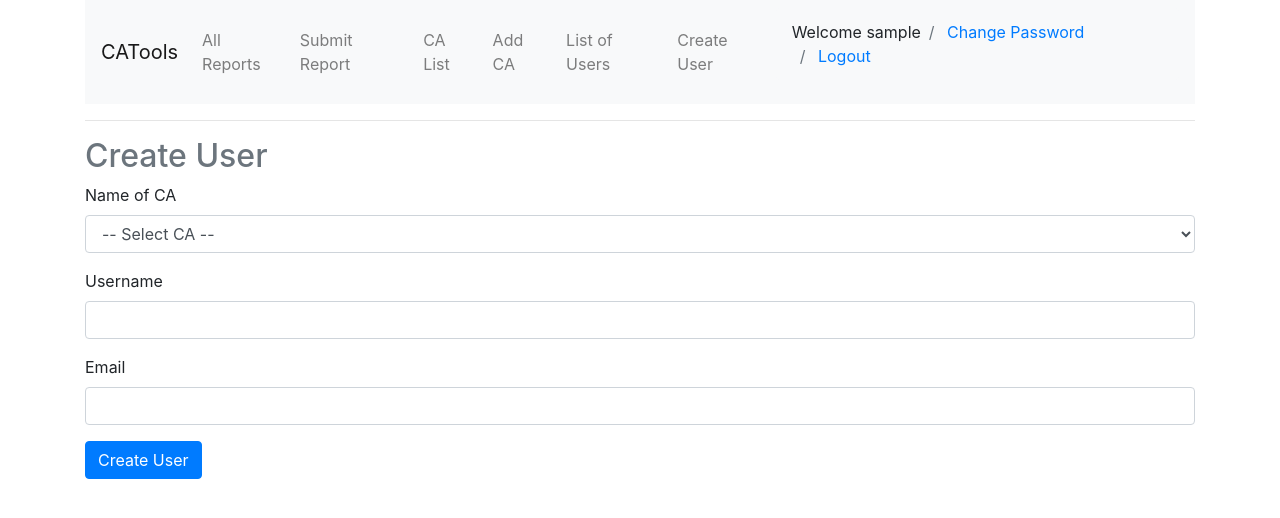
After one commit to KaziShoaib/CA-Tools, a Django app: page /AddUser in a window 1280 px wide. The commit adds this page. Shown: the top 518 px of the page. Run offline with Django 4.2, Linux system fonts and the light colour scheme; the visitor is signed in with stand-in values (Sample User, id 1); data that the repository does not hold is empty; some libraries are stand-ins or nearby versions.

Commit message:
add user functionaltiy fixed

```diff
--- /dev/null
+++ b/report/templates/report/AddUser.html
@@ -0,0 +1,37 @@
+{% extends "report/layout.html" %}
+{% load static %}
+
+
+{% block body %}
+<h2 class="text-secondary mt-2 mb-2">Create User</h2>
+{% if message %}
+<div class="alert alert-danger alert-dismissible">
+  <button class="close" type="button" data-dismiss="alert">
+      <span>&times;</span>
+  </button>
+  <strong>Error</strong> {{ message }}
+</div>
+{% endif %}
+<form action="{% url 'AddUser' %}" method="POST">
+  {% csrf_token %}
+  <div class="form-group">
+    <label for="ca-name">Name of CA</label>
+    <select class="form-control" name="ca-name">
+      <option selected value="">-- Select CA --</option>
+      {% for ca in cas %}
+        <option value="{{ ca.id }}">{{ ca.name }}</option>
+      {% endfor %}
+    </select>
+  </div>
+  <div class="form-group">
+    <label for="username">Username</label>
+    <input type="text" name="username" class="form-control">
+  </div>
+  <div class="form-group">
+    <label for="email">Email</label>
+    <input type="text" name="email" class="form-control">
+  </div>
+  <button type="submit" class="btn btn-primary">Create User</button>
+</form>
+
+{% endblock %}
--- a/report/templates/report/CAList.html
+++ b/report/templates/report/CAList.html
@@ -39,8 +39,3 @@
 	</tbody>
 </table>
 {% endblock %}
-
-
-{% block script %}
-<script src="{% static 'report/index.js' %}"></script>
-{% endblock %}
--- a/report/templates/report/layout.html
+++ b/report/templates/report/layout.html
@@ -27,6 +27,12 @@
               <li class="nav-item">
                 <a class="nav-link" href="{% url 'AddCA' %}">Add CA</a>
               </li>
+              <li class="nav-item">
+                <a class="nav-link" href="{% url 'UserList' %}">List of Users</a>
+              </li>
+              <li class="nav-item">
+                <a class="nav-link" href="{% url 'AddUser' %}">Create User</a>
+              </li>
             </ul>
           </div>
           <div class="ml-auto">
--- a/report/templates/report/reports.html
+++ b/report/templates/report/reports.html
@@ -27,8 +27,3 @@
     </tbody>
   </table>
 {% endblock %}
-
-
-{% block script %}
-    <script src="{% static 'report/index.js' %}"></script>
-{% endblock %}
--- a/report/urls.py
+++ b/report/urls.py
@@ -1,3 +1,4 @@
+from unicodedata import name
 from django.urls import path
 from . import views
 
@@ -10,5 +11,7 @@ urlpatterns = [
     path("report/<int:report_id>", views.report, name="report"),
     path("submission", views.submission, name='submission'),
     path("CAList", views.CAList, name="CAList"),
-    path("AddCA", views.AddCA, name="AddCA")
+    path("AddCA", views.AddCA, name="AddCA"),
+    path("AddUser", views.AddUser, name="AddUser"),
+    path("UserList", views.UserList, name="UserList")
 ]
--- a/report/views.py
+++ b/report/views.py
@@ -1,9 +1,8 @@
-from ast import Try
-from asyncio.windows_events import NULL
-from django.forms import NullBooleanField
+import imp
 from django.urls import reverse
 from django.http import HttpResponseRedirect
 from django.shortcuts import render
+
 import json
 from django.http import JsonResponse
 
@@ -13,7 +12,10 @@ from datetime import datetime
 from django.contrib.auth import authenticate, login, logout
 from django.contrib.auth.decorators import login_required
 
-from .models import CA, ContactPerson, Report, Service
+from django.core.mail import EmailMessage
+
+from django.db import IntegrityError
+from .models import User, CA, ContactPerson, Report, Service
 # Create your views here.
 
 
@@ -65,6 +67,39 @@ def change_password_view(request):
 
 
 @login_required(login_url='login')
+def AddUser(request):
+    if request.method == 'POST':
+        ca_id = int(request.POST['ca-name'])
+        ca = CA.objects.get(pk=ca_id)
+        username = request.POST['username']
+        email = request.POST['email']
+        password = User.objects.make_random_password()
+        try:
+            user = User.objects.create_user(username, email, password, ca=ca)
+            user.save()
+        except IntegrityError:
+            return render(request, "report/AddUser.html", {
+                "message": "Username already taken."
+            })
+        mailSubject = 'User Account Created for CA Info Tools'
+        mailBody = f"User account has been create for username:{username}. Use {password} as password"
+        mailRecipient = user.email
+        msg = EmailMessage(mailSubject, mailBody, to=[mailRecipient])
+        print(msg.send())
+        # print(password)
+        return HttpResponseRedirect(reverse('UserList'))
+
+    cas = CA.objects.all()
+    return render(request, "report/AddUser.html", {"cas": cas})
+
+
+@login_required(login_url='login')
+def UserList(request):
+    users = filter(lambda u: not u.is_superuser, User.objects.all())
+    return render(request, "report/UserList.html", {"users": users})
+
+
+@login_required(login_url='login')
 def report(request, report_id):
     report = Report.objects.get(pk=report_id)
     return render(request, "report/report.html", {
@@ -83,7 +118,7 @@ def reports(request):
 @login_required(login_url='login')
 def submission(request):
     if request.method == 'POST':
-        print('hello')
+        # print('hello')
         ca_id = int(request.POST['ca-name'])
         ca = CA.objects.get(pk=ca_id)
         month = request.POST['month-name']
```
Also changed, not shown: CATools/settings.py (+9 -0 lines), report/templates/report/UserList.html (added, +29 -0 lines).
